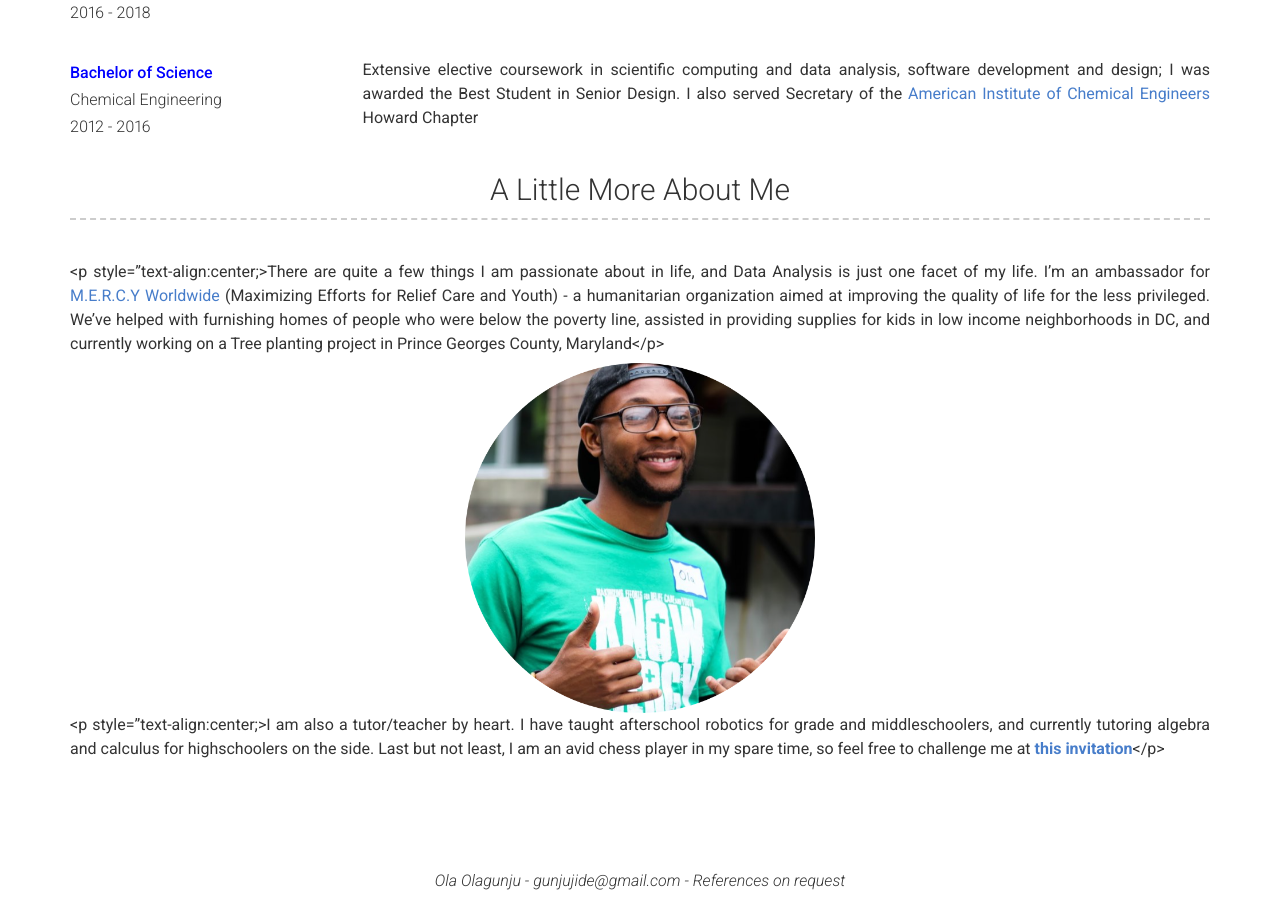
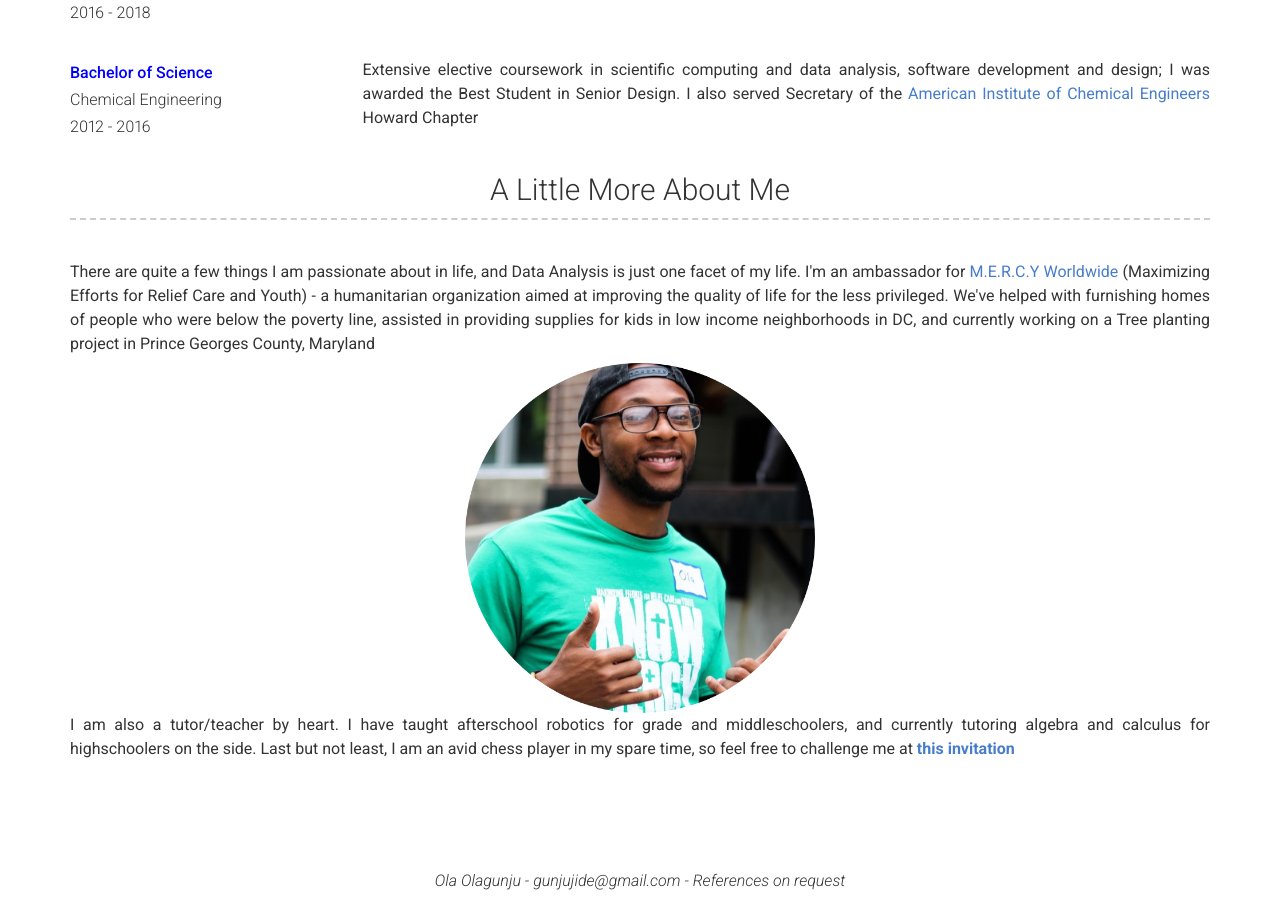
Before and after one commit to OlaOlagunju/cloudgeek.com.ng, a Jekyll site: the page built from index.md, in a window 1280 px wide and 900 px high, scrolled down 2493 px. Built offline with Jekyll 4.4.1, drawn with Linux system fonts in a browser that asks for light colours; nearby versions of some CDN libraries.

Commit message:
Update _config.yml

```diff
--- a/_config.yml
+++ b/_config.yml
@@ -202,14 +202,14 @@ content:
   - title: A Little More About Me
     layout: text
     content: | # this will include new lines to allow paragraphs
-      <p style="text-align:center;>There are quite a few things I am passionate about in life, and Data Analysis is just one facet of my life.
+      <p>There are quite a few things I am passionate about in life, and Data Analysis is just one facet of my life.
       I'm an ambassador for <a href="https://mercyworldwide.org/">M.E.R.C.Y Worldwide </a>(Maximizing Efforts for Relief Care and Youth) -
       a humanitarian organization aimed at improving the quality of life for the less privileged. We've helped with furnishing homes of people who were below the poverty line,
       assisted in providing supplies for kids in low income neighborhoods in DC, and currently working on a Tree planting project in Prince Georges County, Maryland</p>
 
       <center><img src="/images/mecirc.png" width="350" height="350" /></center>
 
-      <p style="text-align:center;>I am also a tutor/teacher by heart. I have taught afterschool robotics for grade and middleschoolers, and currently tutoring algebra and calculus for highschoolers on the side.
+      <p>I am also a tutor/teacher by heart. I have taught afterschool robotics for grade and middleschoolers, and currently tutoring algebra and calculus for highschoolers on the side.
       Last but not least, I am an avid chess player in my spare time, so feel free to challenge me at <strong><a href="https://chess.com/play/the1phantomkid">this invitation</a></strong></p>
 # Footer
 footer_show_references: true
```
